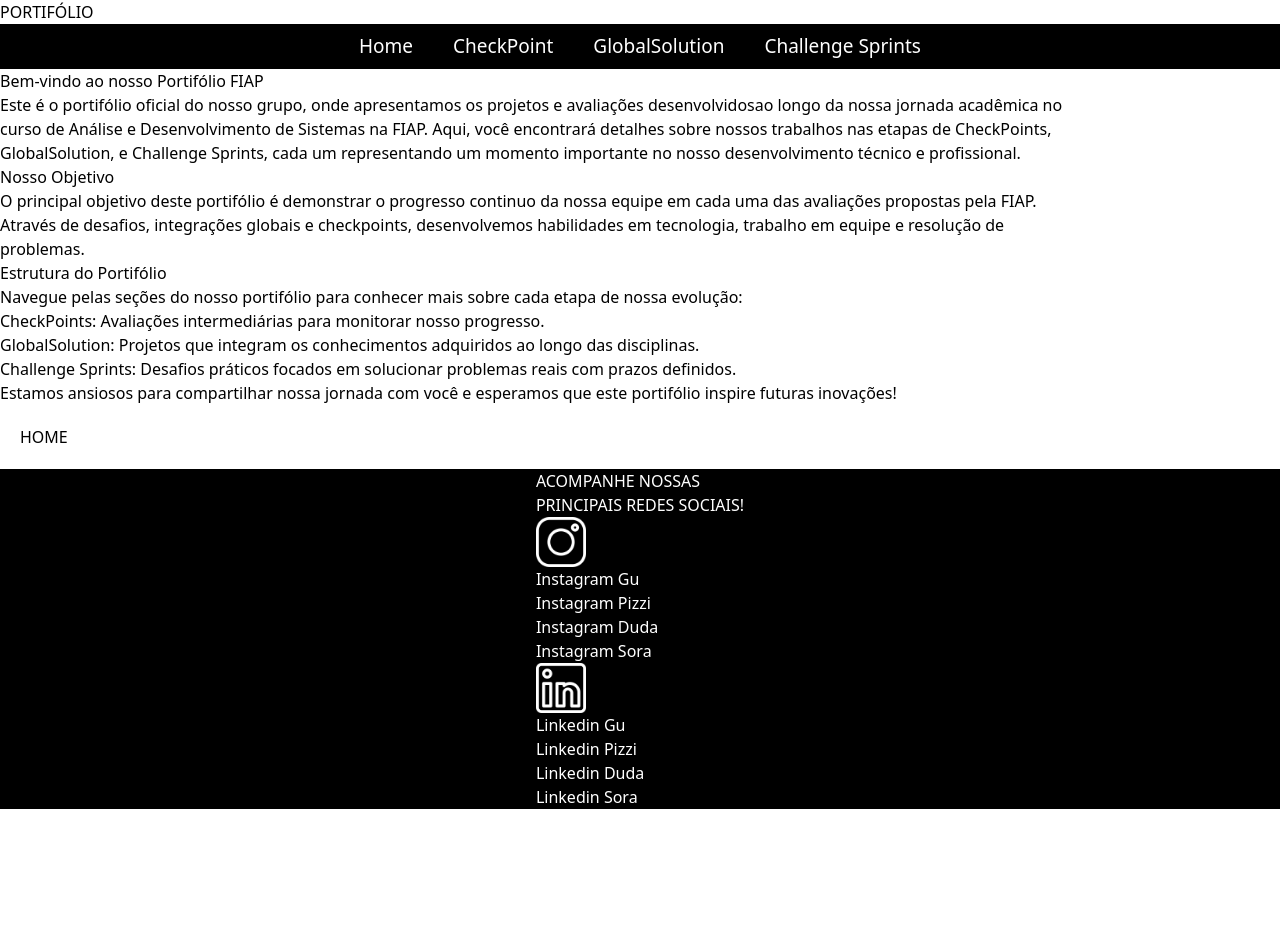
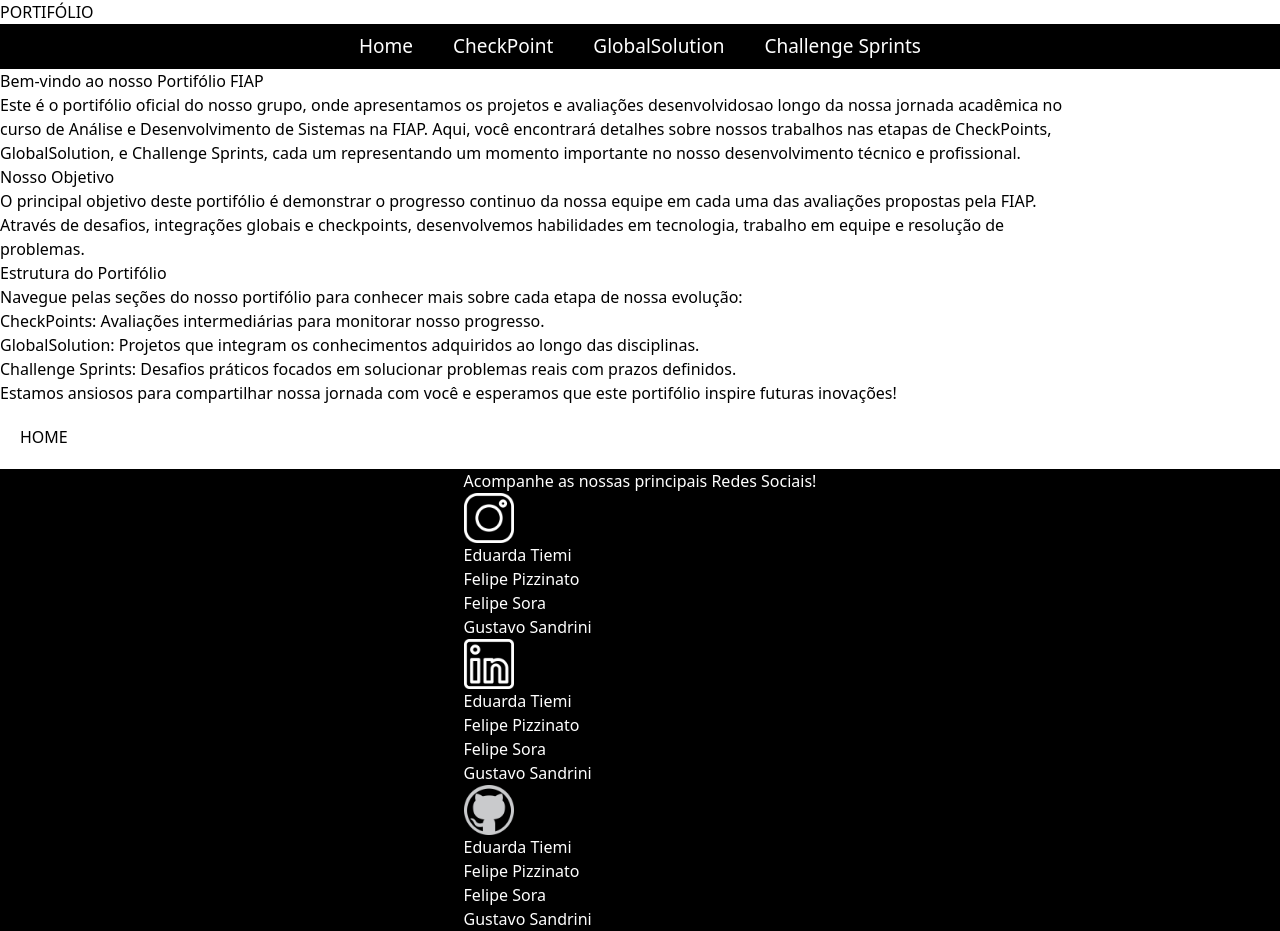
Before and after one commit to gusandrini/cp6-front, a Next.js app in the folder cp/: page / in a window 1280 px wide. Before the commit the page ends 809 px from the top, so only its background shows below. Built offline with nearby package versions, Linux system fonts and the light colour scheme.

Commit message:
adicionado conteúdo do footer

```diff
--- a/cp/src/components/Rodape/Rodape.tsx
+++ b/cp/src/components/Rodape/Rodape.tsx
@@ -2,6 +2,7 @@ import Image from 'next/image';
 import Link from 'next/link';
 import Insta from '../../Images/instagram.png'
 import Linke from '../../Images/linkedin.png';
+import Git from '../../Images/logotipo.png';
 
 export default function Rodape() {
     return (
@@ -9,27 +10,37 @@ export default function Rodape() {
             <div className="container-footer">
                 <div className="redes">
                     <h2>
-                        ACOMPANHE NOSSAS <br />
-                        PRINCIPAIS REDES SOCIAIS!
+                        Acompanhe as nossas principais Redes Sociais!
                     </h2>
 
                     <Image src={Insta} width={50} height={30} alt="logo instagram" />
 
                     <ul>
-                        <li><a className='instagram-Gu' target='_blank' rel='noopener' title='site Instagram' href="">Instagram Gu</a></li>
-                        <li><a className='instagram-Pizzi' target='_blank' rel='noopener' title='site Instagram' href="">Instagram Pizzi</a></li>
-                        <li><a className='instagram-Duda' target='_blank' rel='noopener' title='site Instagram' href="">Instagram Duda</a></li>
-                        <li><a className='instagram-Sora' target='_blank' rel='noopener' title='site Instagram' href="">Instagram Sora</a></li>
+                        <li><a className='instagram-Sora' target='_blank' rel='noopener' title='site Instagram' href="">Eduarda Tiemi</a></li>
+                        <li><a className='instagram-Pizzi' target='_blank' rel='noopener' title='site Instagram' href="">Felipe Pizzinato</a></li>
+                        <li><a className='instagram-Duda' target='_blank' rel='noopener' title='site Instagram' href="">Felipe Sora</a></li>
+                        <li><a className='instagram-Gu' target='_blank' rel='noopener' title='site Instagram' href="">Gustavo Sandrini</a></li>
                     </ul>
 
                     <Image src={Linke} width={50} height={30} alt="logo instagram" />
 
                     <ul>
-                        <li><a className='link-Gu' target='_blank' rel='noopener' title='site Linkedin' href="">Linkedin Gu</a></li>
-                        <li><a className='link-Pizzi' target='_blank' rel='noopener' title='site Linkedin' href="">Linkedin Pizzi</a></li>
-                        <li><a className='link-Duda' target='_blank' rel='noopener' title='site Linkedin' href="">Linkedin Duda</a></li>
-                        <li><a className='link-Sora' target='_blank' rel='noopener' title='site Linkedin' href="">Linkedin Sora</a></li>
+                        <li><a className='link-Sora' target='_blank' rel='noopener' title='site Linkedin' href="">Eduarda Tiemi</a></li>
+                        <li><a className='link-Pizzi' target='_blank' rel='noopener' title='site Linkedin' href="">Felipe Pizzinato</a></li>
+                        <li><a className='link-Duda' target='_blank' rel='noopener' title='site Linkedin' href="">Felipe Sora</a></li>
+                        <li><a className='link-Gu' target='_blank' rel='noopener' title='site Linkedin' href="">Gustavo Sandrini</a></li>
                     </ul>
+
+                    <Image src={Git} width={50} height={30} alt="logo instagram" />
+
+                    <ul>
+                        <li><a className='git-Sora' target='_blank' rel='noopener' title='site GitHub' href="">Eduarda Tiemi</a></li>
+                        <li><a className='git-Pizzi' target='_blank' rel='noopener' title='site GitHub' href="">Felipe Pizzinato</a></li>
+                        <li><a className='git-Duda' target='_blank' rel='noopener' title='site GitHub' href="">Felipe Sora</a></li>
+                        <li><a className='git-Gu' target='_blank' rel='noopener' title='site GitHub' href="">Gustavo Sandrini</a></li>
+                    </ul>
+
+
 
 
                 </div>
```
Also changed, not shown: cp/src/Images/logotipo.png (added).
